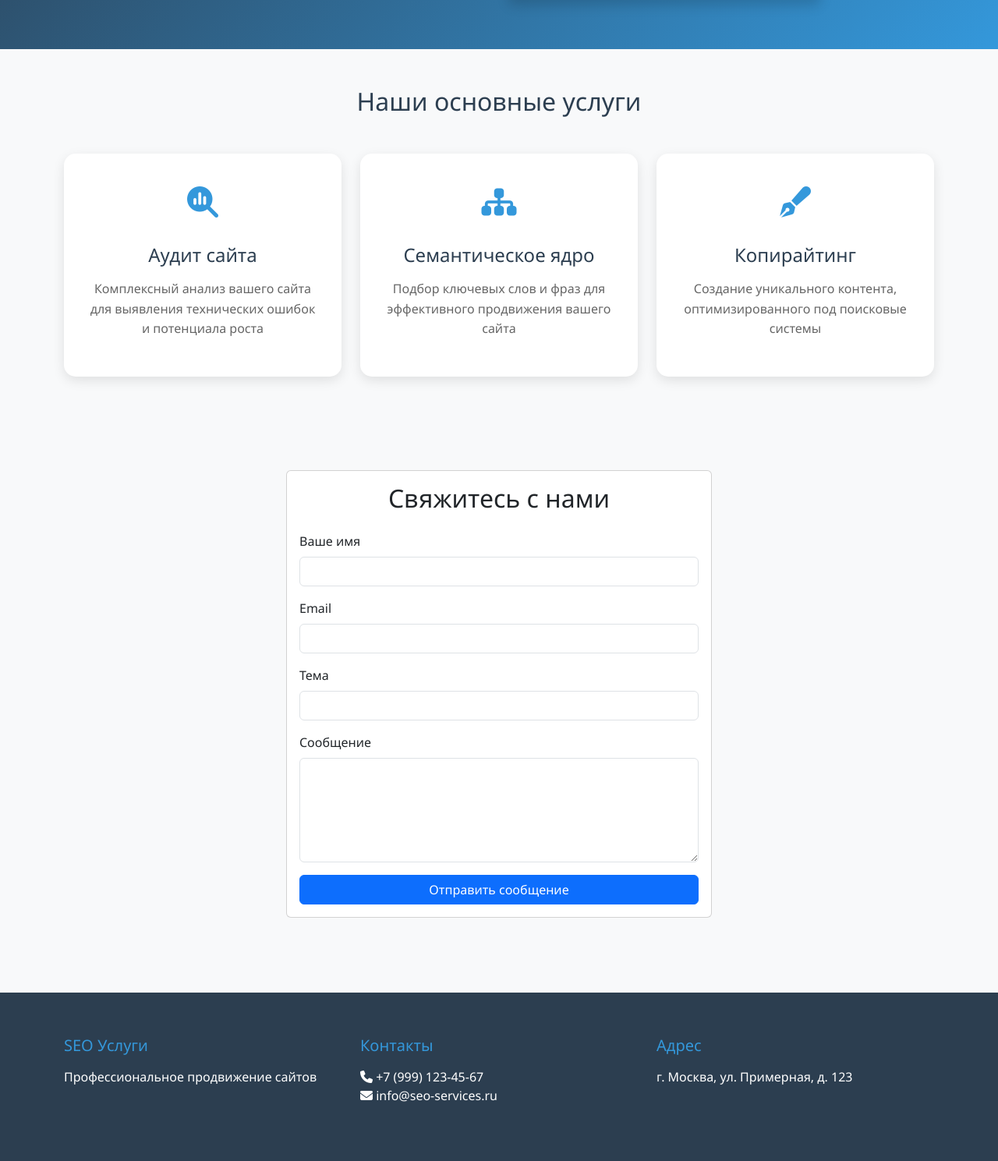
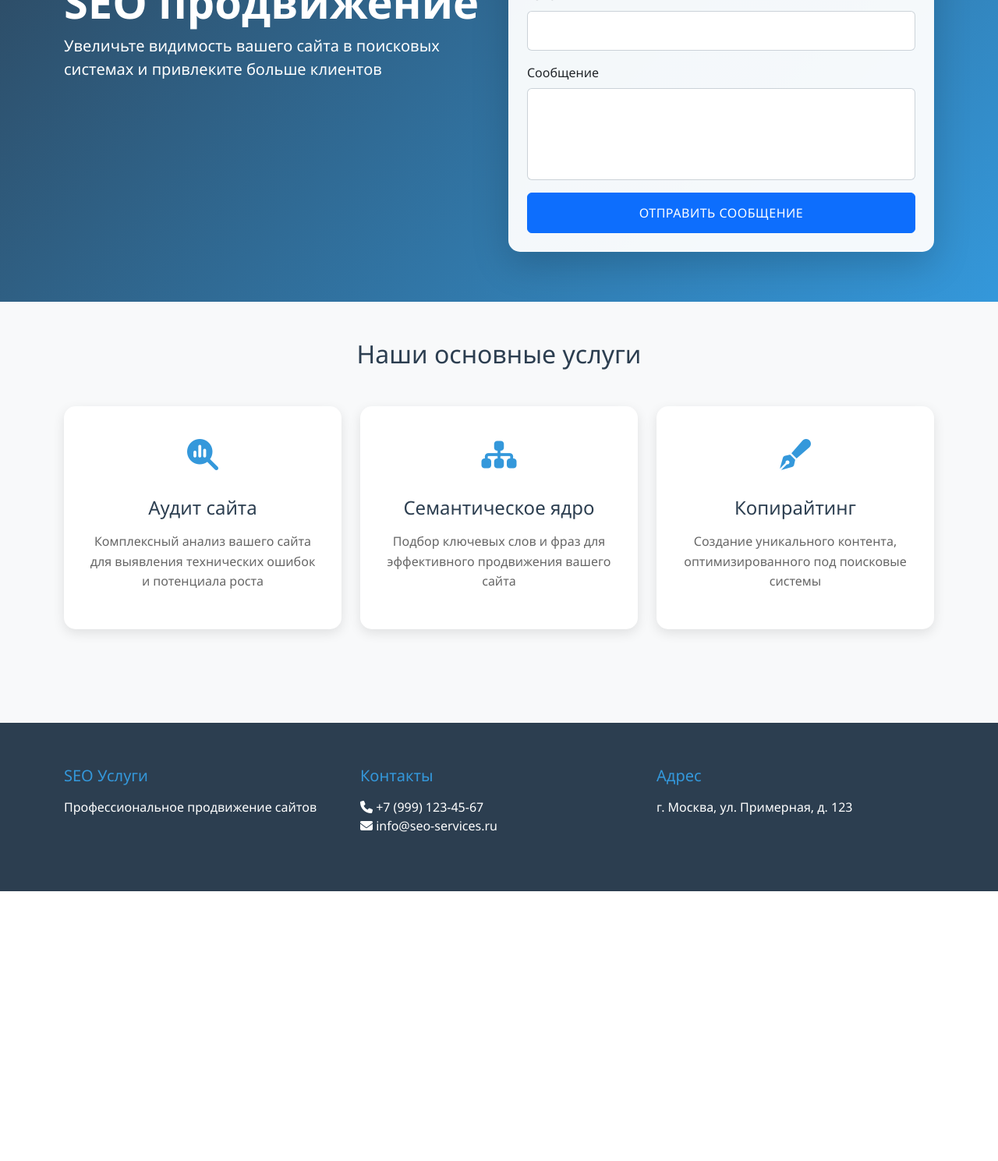
Before and after one commit to MiPolynsky/SeoMaster_1, a Flask app: page / in a window 1280 px wide. Shown: the part 437-1926 px from the top of the page at 78% size. After the commit the page ends 1580 px from the top, so only its background shows below. Run offline with Flask 3, Linux system fonts and the light colour scheme.

Commit message:
Agent query: Проверьте, пожалуйста: 1. Форма на главной странице отображается корректно? 2. Все элементы формы выглядят аккуратно? 3. Форма отправляется без ошибок?
Replace hero image with contact form on the main page.

Screenshot: https://storage.googleapis.com/screenshot-production-us-central1/74f28105-0b3e-4dca-973e-8a69c1d6d330/59ee0e74-33c9-4d1a-8a3a-c5ecfee0e2c2.jpg

```diff
--- a/static/css/style.css
+++ b/static/css/style.css
@@ -35,10 +35,10 @@ body {
     box-shadow: 0 5px 15px rgba(0,0,0,0.1);
     transition: transform 0.3s ease, box-shadow 0.3s ease;
     height: 100%;
-    cursor: pointer; /* Added from edited snippet */
+    cursor: pointer;
 }
 
-.service-card a { /* Added from edited snippet */
+.service-card a {
     text-decoration: none;
     color: inherit;
 }
@@ -111,7 +111,43 @@ body {
     }
 }
 
-/* Added from edited snippet */
+/* Добавляем стили для формы в hero-section */
+.hero-section .card {
+    background: rgba(255, 255, 255, 0.95);
+    border: none;
+    border-radius: 15px;
+}
+
+.hero-section .card-body {
+    padding: 2rem;
+}
+
+.hero-section .form-label {
+    font-weight: 500;
+}
+
+.hero-section .form-control {
+    border: 1px solid rgba(44, 62, 80, 0.2);
+    padding: 0.8rem;
+    font-size: 0.95rem;
+}
+
+.hero-section .form-control:focus {
+    border-color: var(--secondary-color);
+    box-shadow: 0 0 0 0.2rem rgba(52, 152, 219, 0.25);
+}
+
+.hero-section textarea.form-control {
+    resize: none;
+}
+
+.hero-section .btn-primary {
+    padding: 0.8rem;
+    font-weight: 500;
+    text-transform: uppercase;
+    letter-spacing: 0.5px;
+}
+
 .service-page {
     background-color: var(--bg-color);
     min-height: 80vh;
--- a/templates/index.html
+++ b/templates/index.html
@@ -11,9 +11,37 @@
                 <p class="lead">Увеличьте видимость вашего сайта в поисковых системах и привлеките больше клиентов</p>
             </div>
             <div class="col-md-6">
-                <img src="https://images.unsplash.com/photo-1562577309-2592ab84b1bc"
-                     alt="SEO Marketing"
-                     class="img-fluid rounded shadow">
+                <div class="card shadow-lg">
+                    <div class="card-body p-4">
+                        <h2 class="card-title text-dark text-center mb-4">Получите консультацию</h2>
+                        {% with messages = get_flashed_messages(with_categories=true) %}
+                            {% if messages %}
+                                {% for category, message in messages %}
+                                    <div class="alert alert-{{ category }}">{{ message }}</div>
+                                {% endfor %}
+                            {% endif %}
+                        {% endwith %}
+                        <form method="POST" action="{{ url_for('contact') }}">
+                            <div class="mb-3">
+                                <label for="name" class="form-label text-dark">Ваше имя</label>
+                                <input type="text" class="form-control" id="name" name="name" required>
+                            </div>
+                            <div class="mb-3">
+                                <label for="email" class="form-label text-dark">Email</label>
+                                <input type="email" class="form-control" id="email" name="email" required>
+                            </div>
+                            <div class="mb-3">
+                                <label for="subject" class="form-label text-dark">Тема</label>
+                                <input type="text" class="form-control" id="subject" name="subject" required>
+                            </div>
+                            <div class="mb-3">
+                                <label for="message" class="form-label text-dark">Сообщение</label>
+                                <textarea class="form-control" id="message" name="message" rows="4" required></textarea>
+                            </div>
+                            <button type="submit" class="btn btn-primary w-100">Отправить сообщение</button>
+                        </form>
+                    </div>
+                </div>
             </div>
         </div>
     </div>
@@ -41,44 +69,4 @@
         </div>
     </div>
 </section>
-
-<section class="feedback-section py-5 bg-light">
-    <div class="container">
-        <div class="row">
-            <div class="col-md-6 mx-auto">
-                <div class="card">
-                    <div class="card-body">
-                        <h2 class="card-title text-center mb-4">Свяжитесь с нами</h2>
-                        {% with messages = get_flashed_messages(with_categories=true) %}
-                            {% if messages %}
-                                {% for category, message in messages %}
-                                    <div class="alert alert-{{ category }}">{{ message }}</div>
-                                {% endfor %}
-                            {% endif %}
-                        {% endwith %}
-                        <form method="POST" action="{{ url_for('contact') }}">
-                            <div class="mb-3">
-                                <label for="name" class="form-label">Ваше имя</label>
-                                <input type="text" class="form-control" id="name" name="name" required>
-                            </div>
-                            <div class="mb-3">
-                                <label for="email" class="form-label">Email</label>
-                                <input type="email" class="form-control" id="email" name="email" required>
-                            </div>
-                            <div class="mb-3">
-                                <label for="subject" class="form-label">Тема</label>
-                                <input type="text" class="form-control" id="subject" name="subject" required>
-                            </div>
-                            <div class="mb-3">
-                                <label for="message" class="form-label">Сообщение</label>
-                                <textarea class="form-control" id="message" name="message" rows="5" required></textarea>
-                            </div>
-                            <button type="submit" class="btn btn-primary w-100">Отправить сообщение</button>
-                        </form>
-                    </div>
-                </div>
-            </div>
-        </div>
-    </div>
-</section>
 {% endblock %}
```
